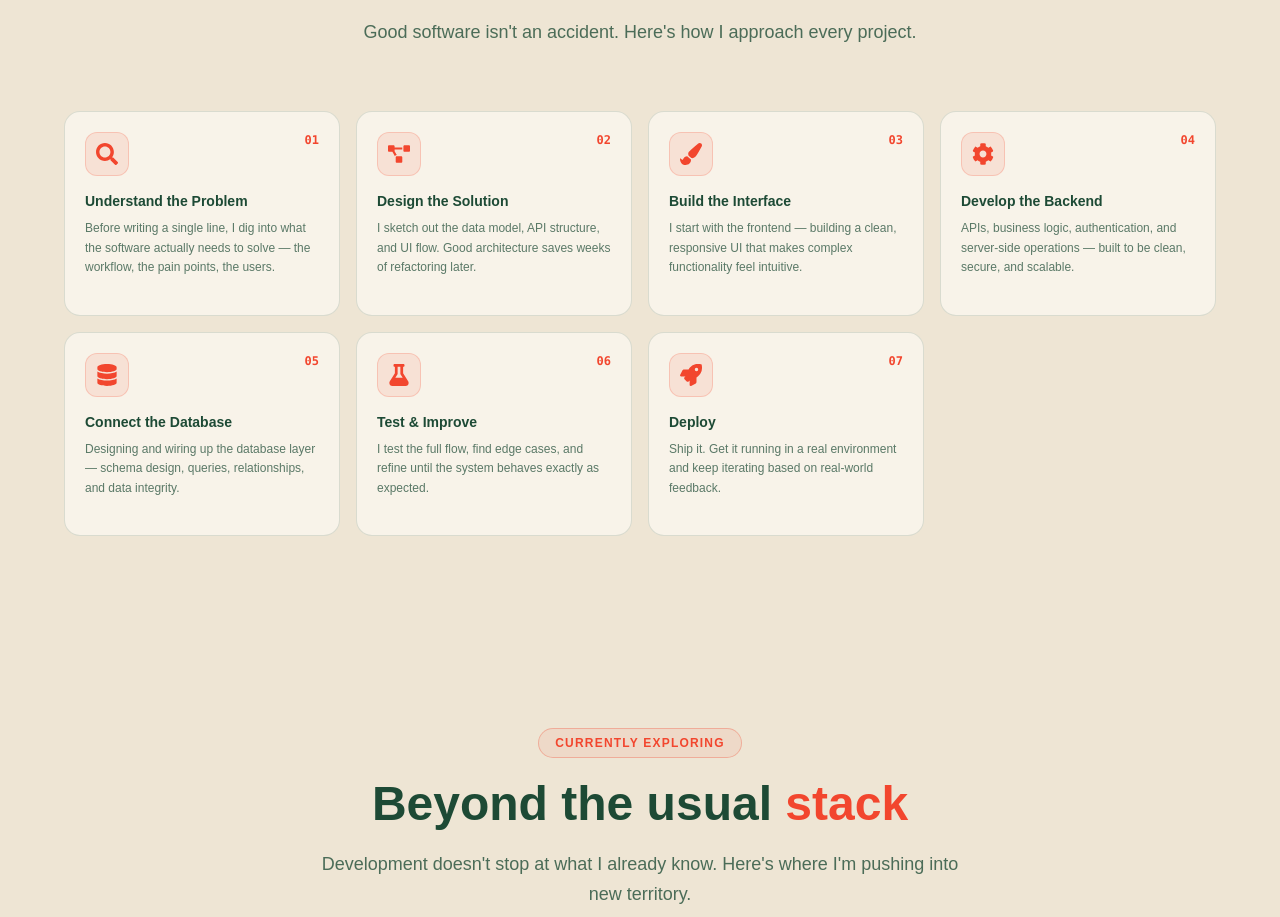
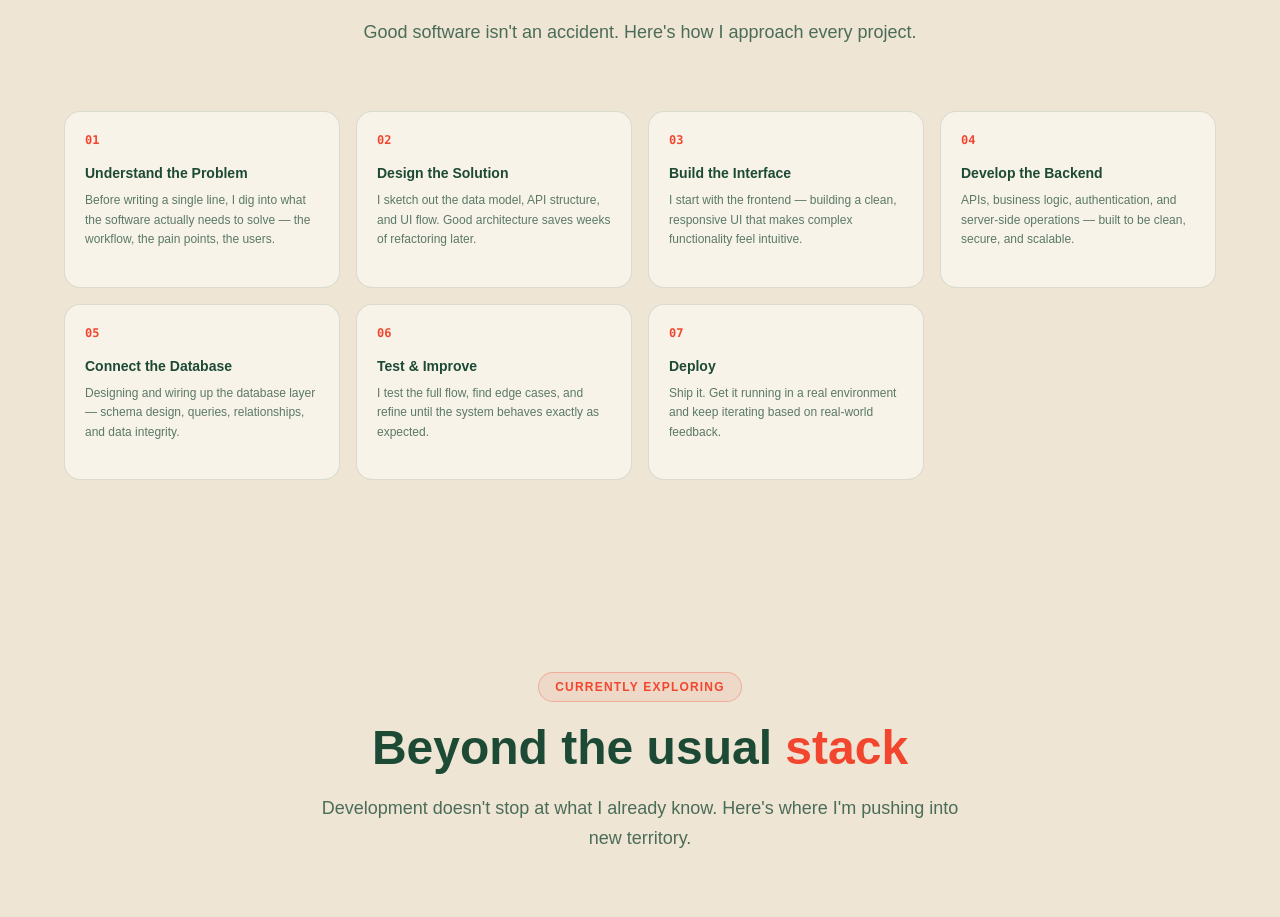
Before and after one commit to surameli/prtifolio-3, a React (Vite) app: page / in a window 1280 px wide. Shown: the part 6483-7400 px from the top of the page. Built offline with nearby package versions, Linux system fonts and the light colour scheme.

Commit message:
add  contact colors

```diff
--- a/src/sections/Experience.jsx
+++ b/src/sections/Experience.jsx
@@ -405,7 +405,7 @@ const Experience = () => {
             </span>
           </div>
 
-          <h2 className="text-4xl md:text-4xl lg:text-5xl font-black mb-4 leading-tight font-black"
+          <h2 className="text-4xl md:text-4xl lg:text-5xl font-black mb-4 leading-tight "
             style={{ color: '#1D4A35' }}>
             Where I've Been
             <span style={{ color: '#F2462E' }}>  Building.</span>
--- a/src/sections/Process.jsx
+++ b/src/sections/Process.jsx
@@ -27,12 +27,12 @@ const Process = () => (
               onMouseLeave={e => { e.currentTarget.style.borderColor = 'rgba(29,74,53,0.14)'; e.currentTarget.style.transform = 'translateY(0)'; e.currentTarget.style.boxShadow = 'none'; }}>
 
               <div className="flex items-start justify-between mb-4">
-                <div className="flex items-center justify-center w-11 h-11 rounded-xl transition-all duration-300"
+                {/* <div className="flex items-center justify-center w-11 h-11 rounded-xl transition-all duration-300"
                   style={{ background: 'rgba(242,70,46,0.1)', border: '1px solid rgba(242,70,46,0.2)', color: '#F2462E' }}>
                   {typeof Icon === 'string'
-                    ? <span style={{ fontSize: '20px' }}>{Icon}</span>
+                    ? <span style={{ fontSize: '20px' }}>{}</span>
                     : <Icon size={22} />}
-                </div>
+                </div> */}
                 <span className="text-xs font-black font-mono" style={{ color: '#F2462E' }}>{step.number}</span>
               </div>
 
```
